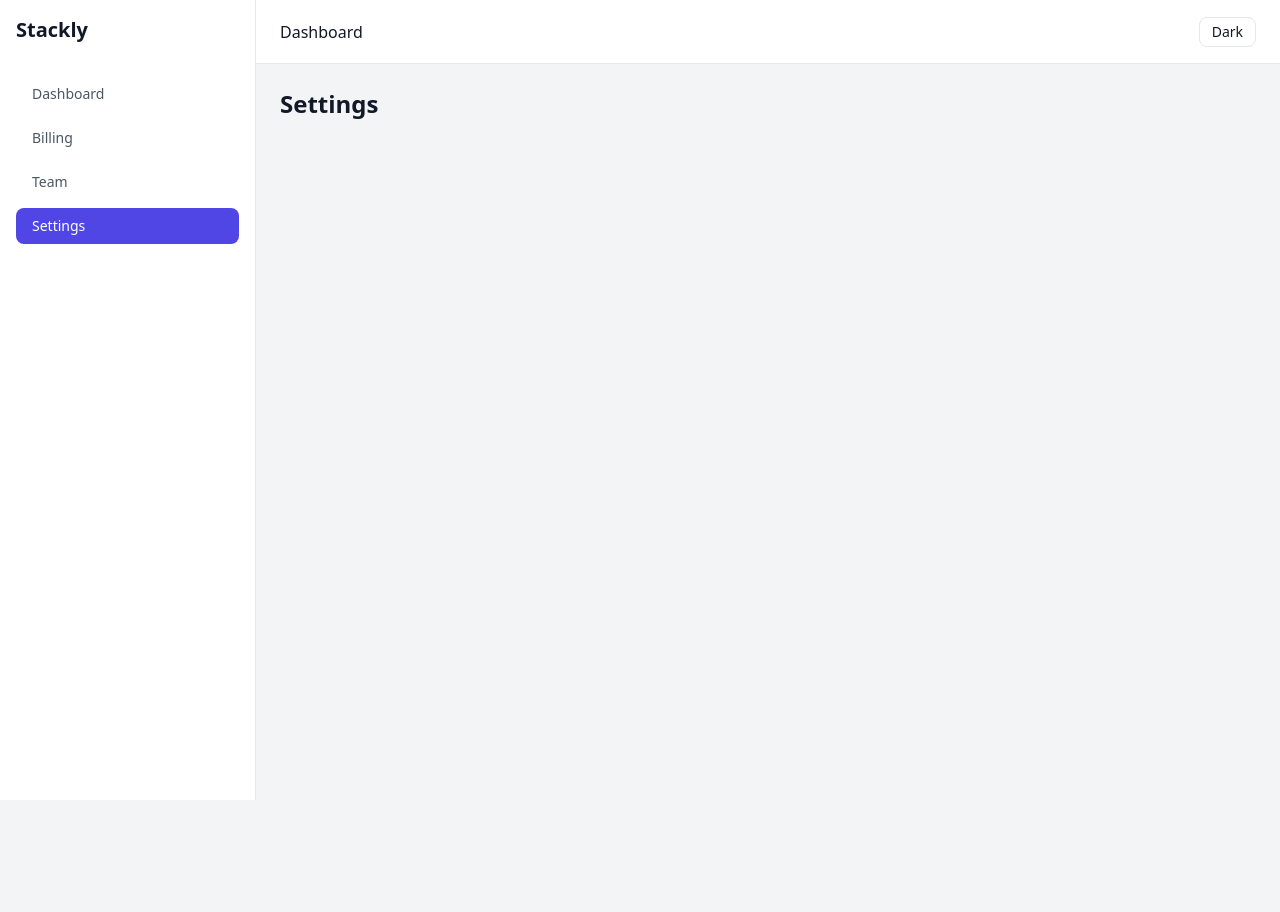
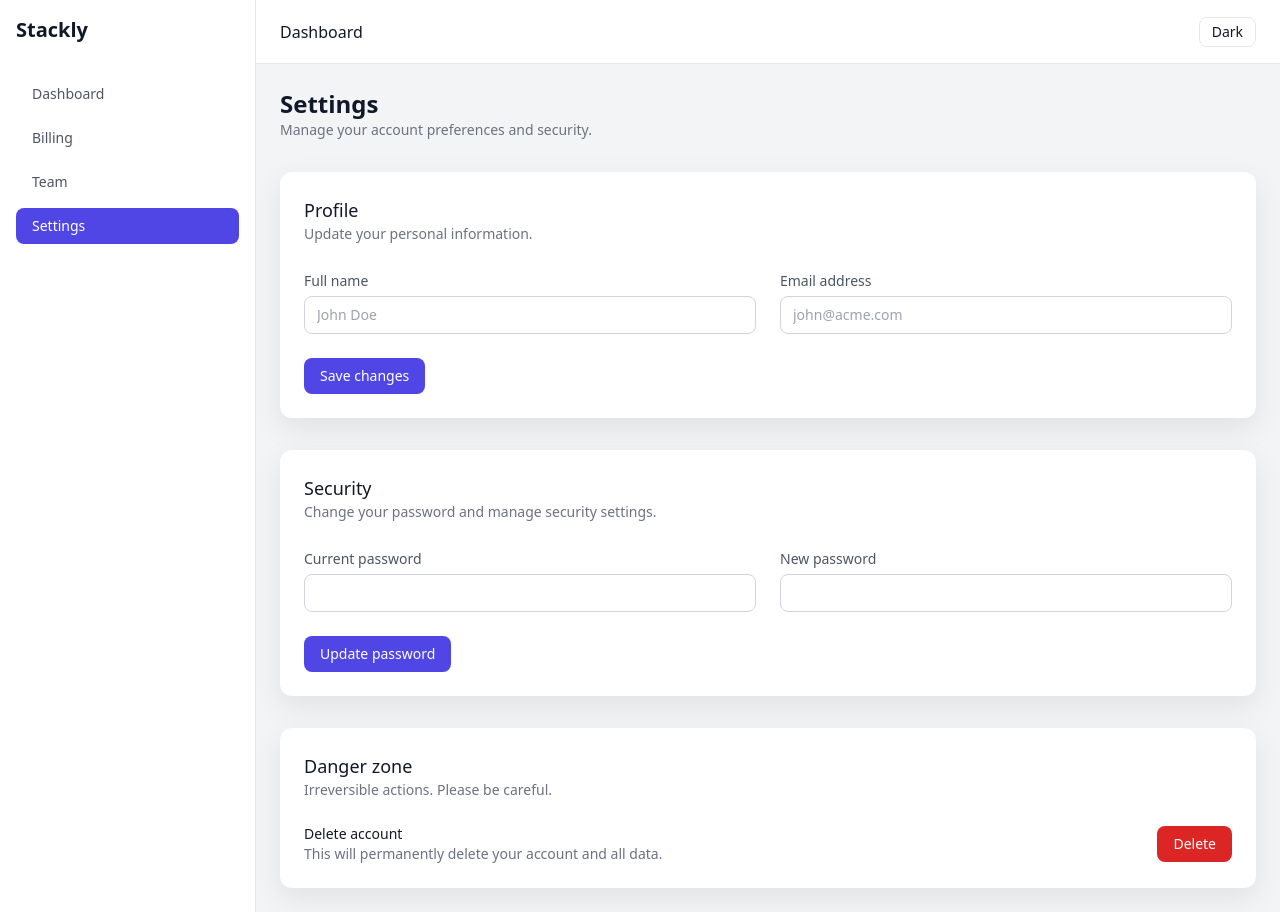
Before and after one commit to Abdiev003/stackly-dashboard, a React (Vite) app: page /settings in a window 1280 px wide. Before the commit the page ends 800 px from the top, so only its background shows below. Built offline with nearby package versions, Linux system fonts and the light colour scheme.

Commit message:
feat: add settings page with profile, security, and danger zone

```diff
--- /dev/null
+++ b/src/components/ui/Input.tsx
@@ -0,0 +1,15 @@
+type InputProps = React.InputHTMLAttributes<HTMLInputElement> & {
+  label: string;
+};
+
+export default function Input({ label, ...props }: InputProps) {
+  return (
+    <label className="block space-y-1">
+      <span className="text-sm text-gray-600 dark:text-gray-400">{label}</span>
+      <input
+        {...props}
+        className="w-full rounded-lg border border-gray-300 dark:border-neutral-600 bg-white dark:bg-neutral-800 px-3 py-2 text-sm focus:outline-none focus:ring-2 focus:ring-primary"
+      />
+    </label>
+  );
+}
--- /dev/null
+++ b/src/components/ui/Section.tsx
@@ -0,0 +1,19 @@
+export default function Section({
+  title,
+  description,
+  children,
+}: {
+  title: string;
+  description?: string;
+  children: React.ReactNode;
+}) {
+  return (
+    <div className="bg-white dark:bg-neutral-800 rounded-xl shadow-soft p-6">
+      <div className="mb-6">
+        <h3 className="text-lg font-medium">{title}</h3>
+        {description && <p className="text-sm text-gray-500">{description}</p>}
+      </div>
+      {children}
+    </div>
+  );
+}
--- a/src/pages/settings/Settings.tsx
+++ b/src/pages/settings/Settings.tsx
@@ -1,3 +1,69 @@
+import Input from "../../components/ui/Input";
+import Section from "../../components/ui/Section";
+
 export default function Settings() {
-  return <h2 className="text-2xl font-semibold">Settings</h2>;
+  return (
+    <div className="space-y-8">
+      {/* Header */}
+      <div>
+        <h2 className="text-2xl font-semibold">Settings</h2>
+        <p className="text-sm text-gray-500">
+          Manage your account preferences and security.
+        </p>
+      </div>
+
+      {/* Profile */}
+      <Section title="Profile" description="Update your personal information.">
+        <div className="grid grid-cols-1 md:grid-cols-2 gap-6">
+          <Input label="Full name" placeholder="John Doe" />
+          <Input
+            label="Email address"
+            type="email"
+            placeholder="john@acme.com"
+          />
+        </div>
+
+        <div className="mt-6">
+          <button className="px-4 py-2 rounded-lg bg-primary text-white text-sm">
+            Save changes
+          </button>
+        </div>
+      </Section>
+
+      {/* Security */}
+      <Section
+        title="Security"
+        description="Change your password and manage security settings."
+      >
+        <div className="grid grid-cols-1 md:grid-cols-2 gap-6">
+          <Input label="Current password" type="password" />
+          <Input label="New password" type="password" />
+        </div>
+
+        <div className="mt-6">
+          <button className="px-4 py-2 rounded-lg bg-primary text-white text-sm">
+            Update password
+          </button>
+        </div>
+      </Section>
+
+      {/* Danger Zone */}
+      <Section
+        title="Danger zone"
+        description="Irreversible actions. Please be careful."
+      >
+        <div className="flex items-center justify-between">
+          <div>
+            <p className="text-sm font-medium">Delete account</p>
+            <p className="text-sm text-gray-500">
+              This will permanently delete your account and all data.
+            </p>
+          </div>
+          <button className="px-4 py-2 rounded-lg bg-red-600 text-white text-sm">
+            Delete
+          </button>
+        </div>
+      </Section>
+    </div>
+  );
 }
```
